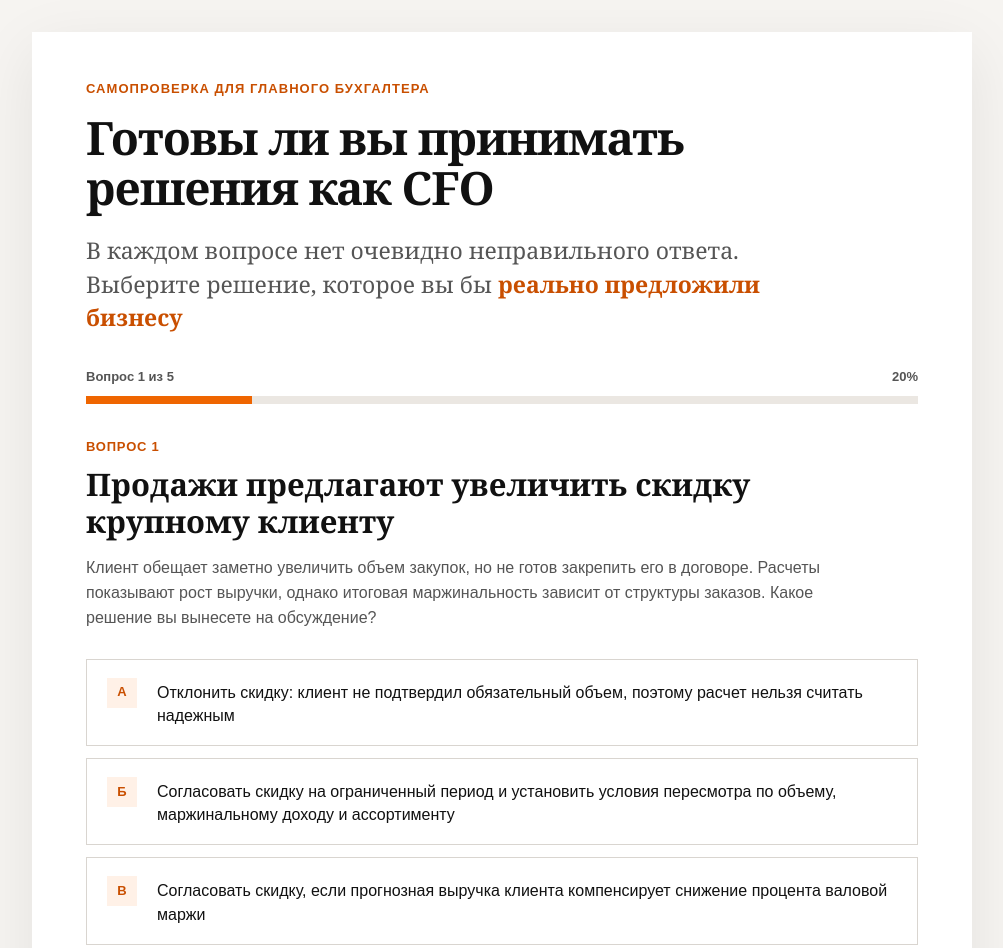
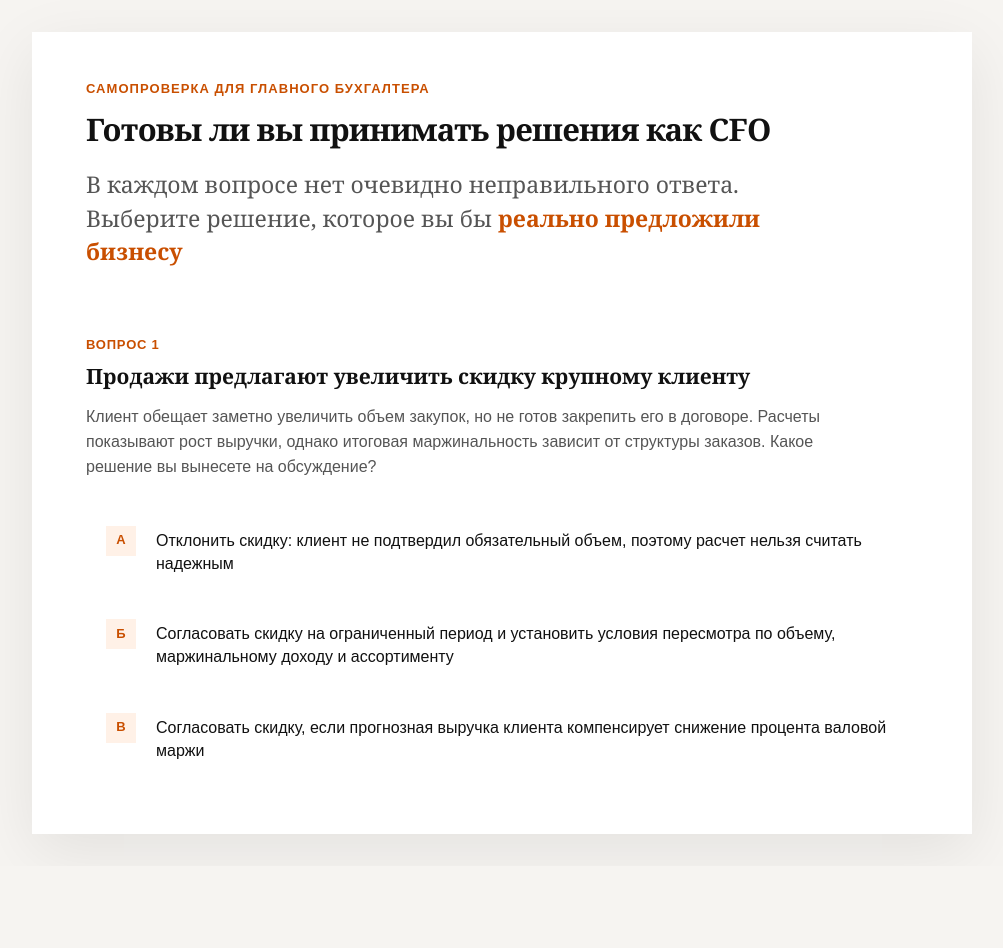
Before and after one commit to pokemonz-design/lovushki, a plain HTML site: page index.html in a window 1280 px wide. Shown: the top 948 px of the page, without its empty margins (138-1141 px from the left). After the commit the page ends 866 px from the top, so only its background shows below. Drawn offline with Linux system fonts and the light colour scheme.

Commit message:
Update index.html

```diff
--- a/index.html
+++ b/index.html
@@ -3,28 +3,22 @@
 <head>
   <meta charset="UTF-8">
   <meta name="viewport" content="width=device-width, initial-scale=1.0">
-
   <title>Тест: готовы ли вы мыслить как CFO</title>
-
   <style>
     :root {
       --orange: #ef6500;
       --orange-dark: #c94f00;
       --orange-light: #fff1e7;
-
       --black: #111111;
       --white: #ffffff;
-
       --gray-900: #242424;
       --gray-700: #555555;
       --gray-500: #838383;
       --gray-300: #d9d5d0;
       --gray-200: #ebe7e2;
       --gray-100: #f6f4f1;
-
       --green-light: #edf7ef;
       --green: #3f8d54;
-
       --result-bg: #f5f2ed;
     }
 
@@ -52,8 +46,6 @@
       box-shadow: 0 18px 60px rgba(0, 0, 0, 0.08);
     }
 
-    /* Заголовочная часть */
-
     .quiz__header {
       padding: 48px 54px 34px;
     }
@@ -67,15 +59,12 @@
       text-transform: uppercase;
     }
 
-    /*
-      Основной заголовок уменьшен примерно в 1,5 раза.
-    */
-
+    /* Основной заголовок уменьшен примерно в 1.5 раза */
     .quiz__title {
       max-width: 760px;
       margin: 0;
       font-family: Georgia, "Times New Roman", serif;
-      font-size: clamp(24px, 4.6vw, 46px);
+      font-size: clamp(16px, 3.1vw, 31px);
       line-height: 1.08;
       letter-spacing: -0.025em;
     }
@@ -93,36 +82,7 @@
       color: var(--orange-dark);
     }
 
-    /* Прогресс */
-
-    .quiz__progress-wrap {
-      padding: 0 54px;
-    }
-
-    .quiz__progress-meta {
-      display: flex;
-      justify-content: space-between;
-      gap: 20px;
-      margin-bottom: 9px;
-      color: var(--gray-700);
-      font-size: 13px;
-      font-weight: 700;
-    }
-
-    .quiz__progress {
-      height: 8px;
-      overflow: hidden;
-      background: var(--gray-200);
-    }
-
-    .quiz__progress-bar {
-      width: 20%;
-      height: 100%;
-      background: var(--orange);
-      transition: width 0.3s ease;
-    }
-
-    /* Вопросы */
+    /* Прогресс-бар удалён */
 
     .quiz__body {
       padding: 34px 54px 54px;
@@ -142,7 +102,6 @@
         opacity: 0;
         transform: translateY(8px);
       }
-
       to {
         opacity: 1;
         transform: translateY(0);
@@ -158,15 +117,12 @@
       text-transform: uppercase;
     }
 
-    /*
-      Заголовки вопросов также уменьшены.
-    */
-
+    /* Заголовки вопросов уменьшены примерно в 1.5 раза */
     .question__title {
       max-width: 790px;
       margin: 0;
       font-family: Georgia, "Times New Roman", serif;
-      font-size: clamp(21px, 3vw, 31px);
+      font-size: clamp(14px, 2vw, 21px);
       line-height: 1.2;
     }
 
@@ -180,7 +136,7 @@
 
     .answers {
       display: grid;
-      gap: 12px;
+      gap: 8px; /* уменьшено с 12px */
       margin-top: 28px;
     }
 
@@ -194,18 +150,16 @@
       padding: 18px 20px;
       color: var(--black);
       background: var(--white);
-      border: 1px solid var(--gray-300);
+      border: none; /* рамки убраны */
       text-align: left;
       cursor: pointer;
       transition:
-        border-color 0.18s ease,
         background 0.18s ease,
         transform 0.18s ease,
         box-shadow 0.18s ease;
     }
 
     .answer:hover {
-      border-color: var(--orange);
       background: var(--orange-light);
       transform: translateY(-1px);
       box-shadow: 0 7px 20px rgba(0, 0, 0, 0.06);
@@ -234,16 +188,9 @@
       line-height: 1.45;
     }
 
-    /* Результат */
-
     .result {
       display: none;
       padding: 46px 54px 54px;
-
-      /*
-        Светлый фон вместо темного или яркого.
-      */
-
       background: var(--result-bg);
       border-top: 1px solid var(--gray-200);
     }
@@ -258,7 +205,6 @@
         opacity: 0;
         transform: translateY(10px);
       }
-
       to {
         opacity: 1;
         transform: translateY(0);
@@ -273,10 +219,6 @@
       letter-spacing: 0.08em;
       text-transform: uppercase;
     }
-
-    /*
-      Заголовок результата уменьшен примерно в 1,5 раза.
-    */
 
     .result__title {
       max-width: 760px;
@@ -352,7 +294,6 @@
 
       .quiz__header,
       .quiz__body,
-      .quiz__progress-wrap,
       .result {
         padding-left: 20px;
         padding-right: 20px;
@@ -378,7 +319,6 @@
         animation: none;
       }
 
-      .quiz__progress-bar,
       .answer,
       .result__restart {
         transition: none;
@@ -386,323 +326,181 @@
     }
   </style>
 </head>
-
 <body>
-
   <main class="quiz">
-
     <header class="quiz__header">
-      <p class="quiz__eyebrow">
-        Самопроверка для главного бухгалтера
-      </p>
-
-      <h1 class="quiz__title">
-        Готовы ли вы принимать решения как CFO
-      </h1>
-
+      <p class="quiz__eyebrow">Самопроверка для главного бухгалтера</p>
+      <h1 class="quiz__title">Готовы ли вы принимать решения как CFO</h1>
       <p class="quiz__lead">
         В каждом вопросе нет очевидно неправильного ответа.
         Выберите решение, которое вы бы <strong>реально предложили бизнесу</strong>
       </p>
     </header>
 
-    <div class="quiz__progress-wrap">
-      <div class="quiz__progress-meta">
-        <span id="progressText">Вопрос 1 из 5</span>
-        <span id="progressPercent">20%</span>
-      </div>
-
-      <div class="quiz__progress" aria-hidden="true">
-        <div class="quiz__progress-bar" id="progressBar"></div>
-      </div>
-    </div>
+    <!-- Шкала прогресса удалена -->
 
     <section class="quiz__body" id="quizBody">
-
       <!-- Вопрос 1 -->
-
       <article class="question is-active" data-question="1">
         <p class="question__number">Вопрос 1</p>
-
-        <h2 class="question__title">
-          Продажи предлагают увеличить скидку крупному клиенту
-        </h2>
-
+        <h2 class="question__title">Продажи предлагают увеличить скидку крупному клиенту</h2>
         <p class="question__context">
           Клиент обещает заметно увеличить объем закупок, но не готов
           закрепить его в договоре. Расчеты показывают рост выручки,
           однако итоговая маржинальность зависит от структуры заказов.
           Какое решение вы вынесете на обсуждение?
         </p>
-
         <div class="answers">
           <button class="answer" type="button" data-score="0">
             <span class="answer__letter">А</span>
-            <span class="answer__text">
-              Отклонить скидку: клиент не подтвердил обязательный объем,
-              поэтому расчет нельзя считать надежным
-            </span>
+            <span class="answer__text">Отклонить скидку: клиент не подтвердил обязательный объем, поэтому расчет нельзя считать надежным</span>
           </button>
-
           <button class="answer" type="button" data-score="2">
             <span class="answer__letter">Б</span>
-            <span class="answer__text">
-              Согласовать скидку на ограниченный период и установить условия
-              пересмотра по объему, маржинальному доходу и ассортименту
-            </span>
+            <span class="answer__text">Согласовать скидку на ограниченный период и установить условия пересмотра по объему, маржинальному доходу и ассортименту</span>
           </button>
-
           <button class="answer" type="button" data-score="1">
             <span class="answer__letter">В</span>
-            <span class="answer__text">
-              Согласовать скидку, если прогнозная выручка клиента компенсирует
-              снижение процента валовой маржи
-            </span>
+            <span class="answer__text">Согласовать скидку, если прогнозная выручка клиента компенсирует снижение процента валовой маржи</span>
           </button>
         </div>
       </article>
 
       <!-- Вопрос 2 -->
-
       <article class="question" data-question="2">
         <p class="question__number">Вопрос 2</p>
-
-        <h2 class="question__title">
-          Подразделения спорят о правилах распределения затрат
-        </h2>
-
+        <h2 class="question__title">Подразделения спорят о правилах распределения затрат</h2>
         <p class="question__context">
           Производство предлагает распределять расходы по объему выпуска,
           коммерческий блок — по выручке, а руководитель проекта считает,
           что часть расходов вообще не должна попадать в его результат.
           Как должен действовать CFO?
         </p>
-
         <div class="answers">
           <button class="answer" type="button" data-score="1">
             <span class="answer__letter">А</span>
-            <span class="answer__text">
-              Выбрать один универсальный драйвер, чтобы отчетность была
-              сопоставимой между всеми подразделениями
-            </span>
+            <span class="answer__text">Выбрать один универсальный драйвер, чтобы отчетность была сопоставимой между всеми подразделениями</span>
           </button>
-
           <button class="answer" type="button" data-score="0">
             <span class="answer__letter">Б</span>
-            <span class="answer__text">
-              Использовать правила бухгалтерского учета: они формализованы
-              и не зависят от позиции руководителей
-            </span>
+            <span class="answer__text">Использовать правила бухгалтерского учета: они формализованы и не зависят от позиции руководителей</span>
           </button>
-
           <button class="answer" type="button" data-score="2">
             <span class="answer__letter">В</span>
-            <span class="answer__text">
-              Сначала определить, для какого решения нужен показатель,
-              а затем выбрать причинно-следственный драйвер для каждой
-              существенной группы затрат
-            </span>
+            <span class="answer__text">Сначала определить, для какого решения нужен показатель, а затем выбрать причинно-следственный драйвер для каждой существенной группы затрат</span>
           </button>
         </div>
       </article>
 
       <!-- Вопрос 3 -->
-
       <article class="question" data-question="3">
         <p class="question__number">Вопрос 3</p>
-
-        <h2 class="question__title">
-          У компании есть свободные деньги на три месяца
-        </h2>
-
+        <h2 class="question__title">У компании есть свободные деньги на три месяца</h2>
         <p class="question__context">
           Казначейство предлагает разместить их на депозите. Операционный
           директор просит направить средства на создание страхового запаса,
           поскольку поставщик может увеличить срок отгрузки. Вероятность
           задержки оценить точно невозможно
         </p>
-
         <div class="answers">
           <button class="answer" type="button" data-score="2">
             <span class="answer__letter">А</span>
-            <span class="answer__text">
-              Сравнить доходность депозита со стоимостью возможного дефицита
-              запасов и принять решение с учетом нескольких сценариев
-            </span>
+            <span class="answer__text">Сравнить доходность депозита со стоимостью возможного дефицита запасов и принять решение с учетом нескольких сценариев</span>
           </button>
-
           <button class="answer" type="button" data-score="1">
             <span class="answer__letter">Б</span>
-            <span class="answer__text">
-              Оставить деньги на счете до тех пор, пока риск поставок
-              не удастся подтвердить количественно
-            </span>
+            <span class="answer__text">Оставить деньги на счете до тех пор, пока риск поставок не удастся подтвердить количественно</span>
           </button>
-
           <button class="answer" type="button" data-score="0">
             <span class="answer__letter">В</span>
-            <span class="answer__text">
-              Выбрать депозит, поскольку его доходность известна,
-              а ущерб от возможной задержки пока нельзя достоверно рассчитать
-            </span>
+            <span class="answer__text">Выбрать депозит, поскольку его доходность известна, а ущерб от возможной задержки пока нельзя достоверно рассчитать</span>
           </button>
         </div>
       </article>
 
       <!-- Вопрос 4 -->
-
       <article class="question" data-question="4">
         <p class="question__number">Вопрос 4</p>
-
-        <h2 class="question__title">
-          Один канал продаж показывает убыток
-        </h2>
-
+        <h2 class="question__title">Один канал продаж показывает убыток</h2>
         <p class="question__context">
           После распределения общехозяйственных расходов онлайн-канал стал
           убыточным. При этом он приносит положительный маржинальный доход
           и привлекает клиентов, которые затем покупают в других каналах.
           Какой вывод корректнее?
         </p>
-
         <div class="answers">
           <button class="answer" type="button" data-score="0">
             <span class="answer__letter">А</span>
-            <span class="answer__text">
-              Канал следует закрыть: после распределения всех расходов
-              он не обеспечивает прибыль
-            </span>
+            <span class="answer__text">Канал следует закрыть: после распределения всех расходов он не обеспечивает прибыль</span>
           </button>
-
           <button class="answer" type="button" data-score="2">
             <span class="answer__letter">Б</span>
-            <span class="answer__text">
-              Решение нельзя принимать по полной себестоимости: нужно оценить
-              устранимые затраты, вклад канала и влияние на другие продажи
-            </span>
+            <span class="answer__text">Решение нельзя принимать по полной себестоимости: нужно оценить устранимые затраты, вклад канала и влияние на другие продажи</span>
           </button>
-
           <button class="answer" type="button" data-score="1">
             <span class="answer__letter">В</span>
-            <span class="answer__text">
-              Канал следует сохранить, если его выручка продолжает расти
-              быстрее общехозяйственных расходов
-            </span>
+            <span class="answer__text">Канал следует сохранить, если его выручка продолжает расти быстрее общехозяйственных расходов</span>
           </button>
         </div>
       </article>
 
       <!-- Вопрос 5 -->
-
       <article class="question" data-question="5">
         <p class="question__number">Вопрос 5</p>
-
-        <h2 class="question__title">
-          Дочерняя компания продает услуги другим компаниям группы
-        </h2>
-
+        <h2 class="question__title">Дочерняя компания продает услуги другим компаниям группы</h2>
         <p class="question__context">
           Ее руководитель выполнил план по выручке и прибыли. После исключения
           внутригрупповых операций результат группы почти не изменился.
           Как CFO должен оценить работу руководителя?
         </p>
-
         <div class="answers">
           <button class="answer" type="button" data-score="1">
             <span class="answer__letter">А</span>
-            <span class="answer__text">
-              Признать выполнение плана: руководитель отвечает за отчетность
-              своей компании, а не за результат всей группы
-            </span>
+            <span class="answer__text">Признать выполнение плана: руководитель отвечает за отчетность своей компании, а не за результат всей группы</span>
           </button>
-
           <button class="answer" type="button" data-score="2">
             <span class="answer__letter">Б</span>
-            <span class="answer__text">
-              Разделить локальный результат и вклад в группу, а KPI дополнить
-              показателями качества услуг, затрат и внешнего эффекта
-            </span>
+            <span class="answer__text">Разделить локальный результат и вклад в группу, а KPI дополнить показателями качества услуг, затрат и внешнего эффекта</span>
           </button>
-
           <button class="answer" type="button" data-score="0">
             <span class="answer__letter">В</span>
-            <span class="answer__text">
-              Исключить внутригрупповую выручку из управленческой отчетности
-              дочерней компании, поскольку для группы она не создает дохода
-            </span>
+            <span class="answer__text">Исключить внутригрупповую выручку из управленческой отчетности дочерней компании, поскольку для группы она не создает дохода</span>
           </button>
         </div>
       </article>
-
     </section>
 
     <section class="result" id="result" aria-live="polite">
       <p class="result__label">Ваш результат</p>
-
       <h2 class="result__title" id="resultTitle"></h2>
-
       <p class="result__score" id="resultScore"></p>
-
       <p class="result__text" id="resultText"></p>
-
       <div class="result__recommendation" id="resultRecommendation"></div>
-
-      <button class="result__restart" id="restartButton" type="button">
-        Пройти тест еще раз
-      </button>
+      <button class="result__restart" id="restartButton" type="button">Пройти тест еще раз</button>
     </section>
-
   </main>
 
   <script>
     document.addEventListener("DOMContentLoaded", function () {
-      const questions = Array.from(
-        document.querySelectorAll(".question")
-      );
-
+      const questions = Array.from(document.querySelectorAll(".question"));
       const answers = document.querySelectorAll(".answer");
       const quizBody = document.getElementById("quizBody");
       const result = document.getElementById("result");
 
-      const progressText = document.getElementById("progressText");
-      const progressPercent = document.getElementById("progressPercent");
-      const progressBar = document.getElementById("progressBar");
-
       const resultTitle = document.getElementById("resultTitle");
       const resultScore = document.getElementById("resultScore");
       const resultText = document.getElementById("resultText");
-      const resultRecommendation = document.getElementById(
-        "resultRecommendation"
-      );
-
+      const resultRecommendation = document.getElementById("resultRecommendation");
       const restartButton = document.getElementById("restartButton");
 
       let currentQuestion = 0;
       let score = 0;
       let locked = false;
 
-      function updateProgress() {
-        const current = currentQuestion + 1;
-        const percent = Math.round(
-          (current / questions.length) * 100
-        );
-
-        progressText.textContent =
-          `Вопрос ${current} из ${questions.length}`;
-
-        progressPercent.textContent = `${percent}%`;
-        progressBar.style.width = `${percent}%`;
-      }
-
       function showQuestion(index) {
         questions.forEach(function (question, questionIndex) {
-          question.classList.toggle(
-            "is-active",
-            questionIndex === index
-          );
+          question.classList.toggle("is-active", questionIndex === index);
         });
-
-        updateProgress();
         locked = false;
       }
 
@@ -722,7 +520,6 @@
               "показывайте диапазон результатов и оценивайте цену бездействия"
           };
         }
-
         if (points <= 7) {
           return {
             title: "Вы уже смотрите шире учета, но не всегда последовательно",
@@ -738,7 +535,6 @@
               "решения и какой результат увидит группа, а не отдельное юрлицо"
           };
         }
-
         return {
           title: "Вы рассуждаете как CFO",
           text:
@@ -758,19 +554,11 @@
         quizBody.style.display = "none";
         result.classList.add("is-visible");
 
-        progressText.textContent = "Тест завершен";
-        progressPercent.textContent = "100%";
-        progressBar.style.width = "100%";
-
         const resultData = getResultData(score);
-
         resultTitle.textContent = resultData.title;
-        resultScore.textContent =
-          `${score} из ${questions.length * 2} баллов`;
-
+        resultScore.textContent = `${score} из ${questions.length * 2} баллов`;
         resultText.textContent = resultData.text;
-        resultRecommendation.innerHTML =
-          resultData.recommendation;
+        resultRecommendation.innerHTML = resultData.recommendation;
 
         result.scrollIntoView({
           behavior: "smooth",
@@ -780,10 +568,7 @@
 
       answers.forEach(function (answer) {
         answer.addEventListener("click", function () {
-          if (locked) {
-            return;
-          }
-
+          if (locked) return;
           locked = true;
           score += Number(answer.dataset.score);
 
@@ -803,7 +588,6 @@
 
         result.classList.remove("is-visible");
         quizBody.style.display = "block";
-
         showQuestion(0);
 
         document.querySelector(".quiz").scrollIntoView({
@@ -811,10 +595,7 @@
           block: "start"
         });
       });
-
-      updateProgress();
     });
   </script>
-
 </body>
 </html>
```
